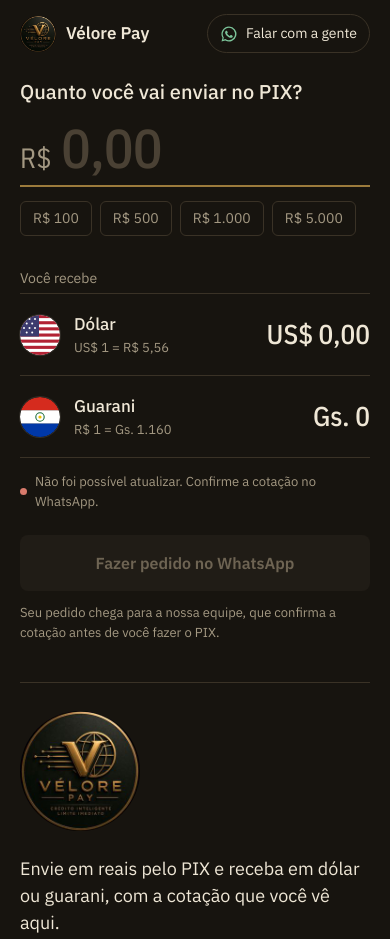
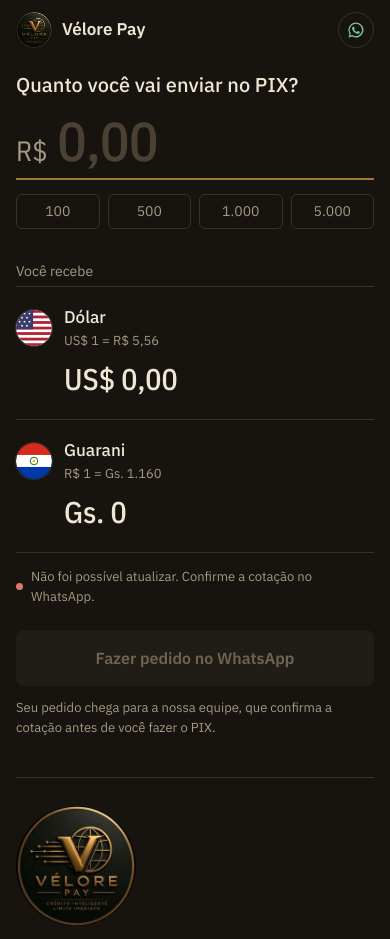
Before and after one commit to byrafaellimabrito/veloreplay, a plain HTML site: page index.html in a window 390 px wide. Shown: the top 939 px of the page. Drawn offline with nearby package versions, Linux system fonts and the light colour scheme; no server answers.

Commit message:
Responsividade: telas de 320px, valores grandes e painel no celular
Co-Authored-By: Claude Opus 5.5 <noreply@anthropic.com>
Claude-Session: https://claude.ai/code/session_015nVt4euVqa9c8AwiZuT5Ra

```diff
--- a/styles.css
+++ b/styles.css
@@ -113,3 +113,23 @@ button,input{font:inherit;color:inherit}
 .campo select{background:var(--tinta);border:1px solid var(--fio);border-radius:8px;padding:12px;color:var(--marfim);font-size:16px;outline:0}
 .nome span{display:block}
 .descontos{column-gap:0}.descontos dt,.descontos dd{padding-left:0}.descontos dd{padding-left:16px}
+
+/* responsividade: telas pequenas e valores grandes */
+.pagina>*,.conversor>*{min-width:0}
+.linha{grid-template-columns:40px minmax(0,1fr) auto}
+.nome{min-width:0}
+.montante{font-size:clamp(22px,6.6vw,34px)}
+@media (max-width:400px){
+  .barra{padding:12px 16px}
+  .pagina{padding-left:16px;padding-right:16px}
+  .falar span{display:none}
+  .falar{padding:8px}
+  .linha{grid-template-columns:36px minmax(0,1fr);row-gap:6px;column-gap:12px}
+  .bandeira{width:36px;height:36px}
+  .montante{grid-column:2;text-align:left;font-size:30px}
+  .atalhos{display:grid;grid-template-columns:repeat(4,1fr)}
+  .atalhos button{padding:6px 4px}
+  .atalhos button::before{content:""}
+}
+.resumo b{white-space:nowrap}
+.campo input,.campo textarea,.campo select{width:100%;min-width:0}.opcao>*,.opcao-corpo>*,.campo{min-width:0}
```
Also changed, not shown: admin.css (+8 -0 lines).
